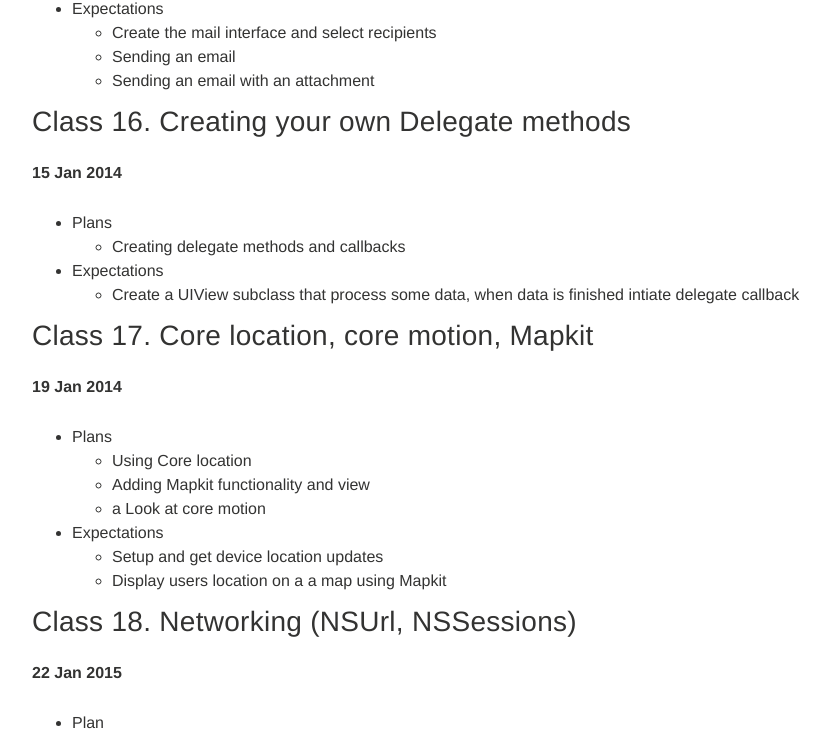
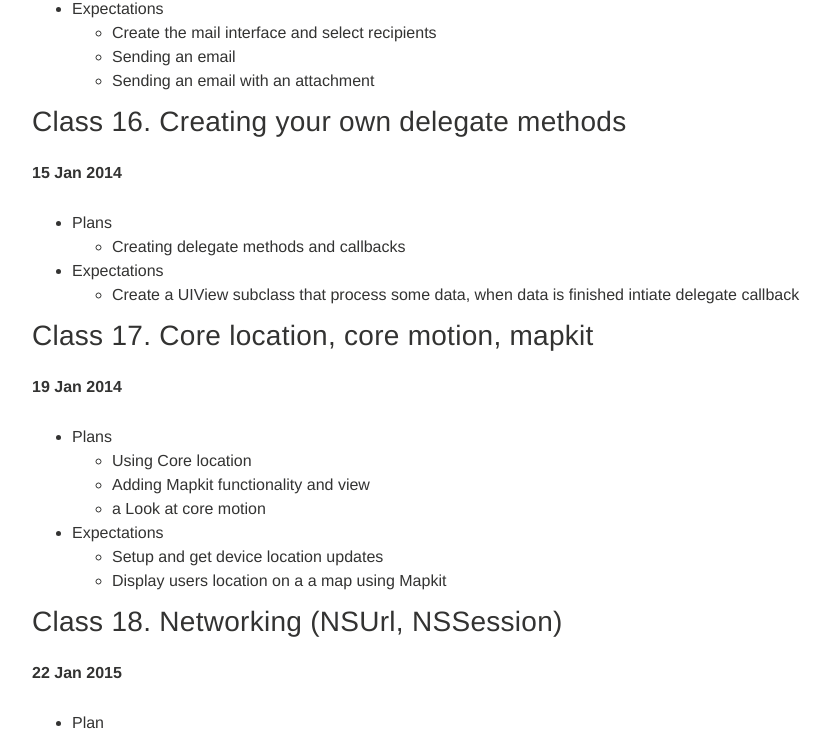
Before and after one commit to portlandcodeschool/ios, a Jekyll site: the page built from schedule.md, in a window 1280 px wide and 1400 px high, scrolled down 5657 px. Shown: the part 154-885 px from the top of the window, without its empty margins (288-1118 px from the left). Built offline with Jekyll 4.4.1, drawn with Linux system fonts in a browser that asks for light colours; nearby versions of some CDN libraries; some of the changed text lies outside the part shown.

Commit message:
Update schedule.md

```diff
--- a/schedule.md
+++ b/schedule.md
@@ -237,7 +237,7 @@ tags: [schedule]
     * Sending an email with an attachment
 
 
-## Class 16. Creating your own Delegate methods
+## Class 16. Creating your own delegate methods
 **15 Jan 2014**
 
   * Plans
@@ -246,7 +246,7 @@ tags: [schedule]
     * Create a UIView subclass that process some data, when data is finished intiate delegate callback
 
 
-## Class 17. Core location, core motion, Mapkit
+## Class 17. Core location, core motion, mapkit
 **19 Jan 2014**
 
   * Plans
@@ -258,7 +258,7 @@ tags: [schedule]
     * Display users location on a a map using Mapkit
 
 
-## Class 18. Networking (NSUrl, NSSessions)
+## Class 18. Networking (NSUrl, NSSession)
 **22 Jan 2015**
 
   * Plan
```
Also changed, not shown: other parts of schedule.md (+3 -3 lines).
